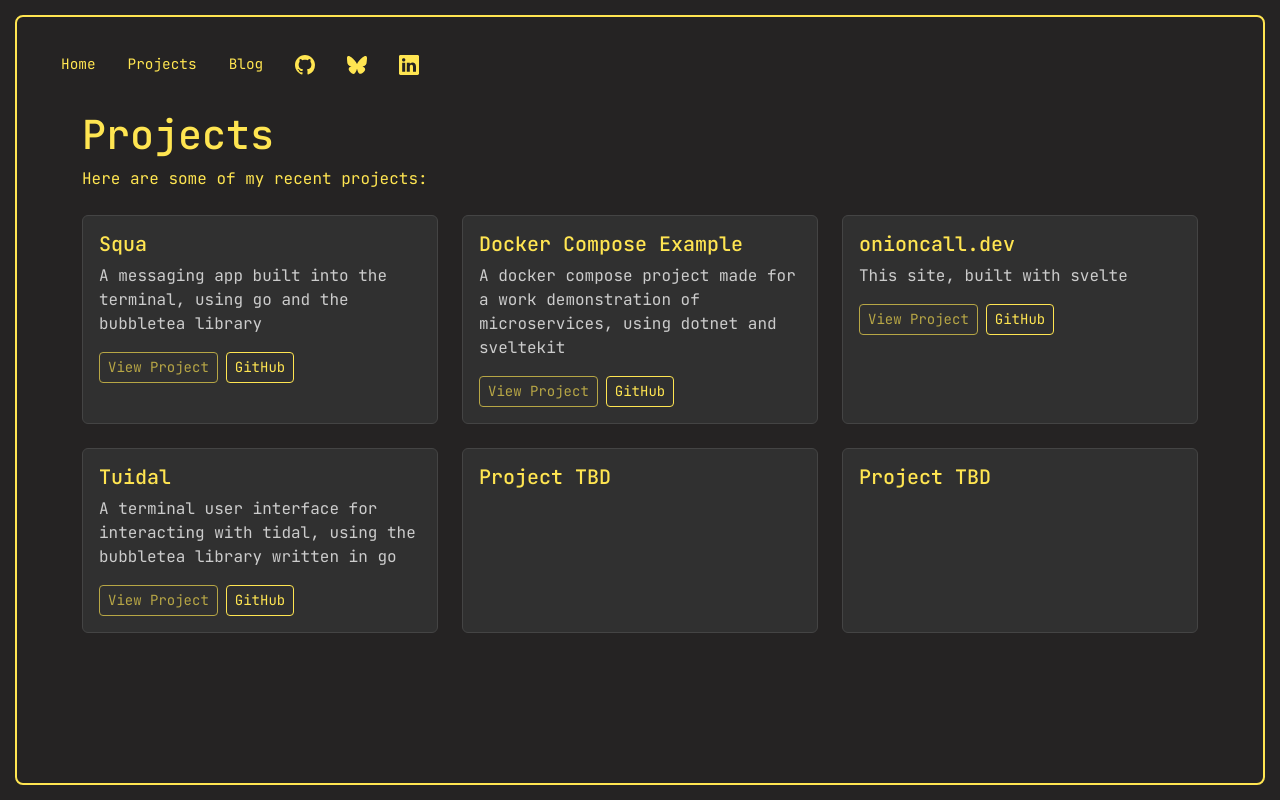
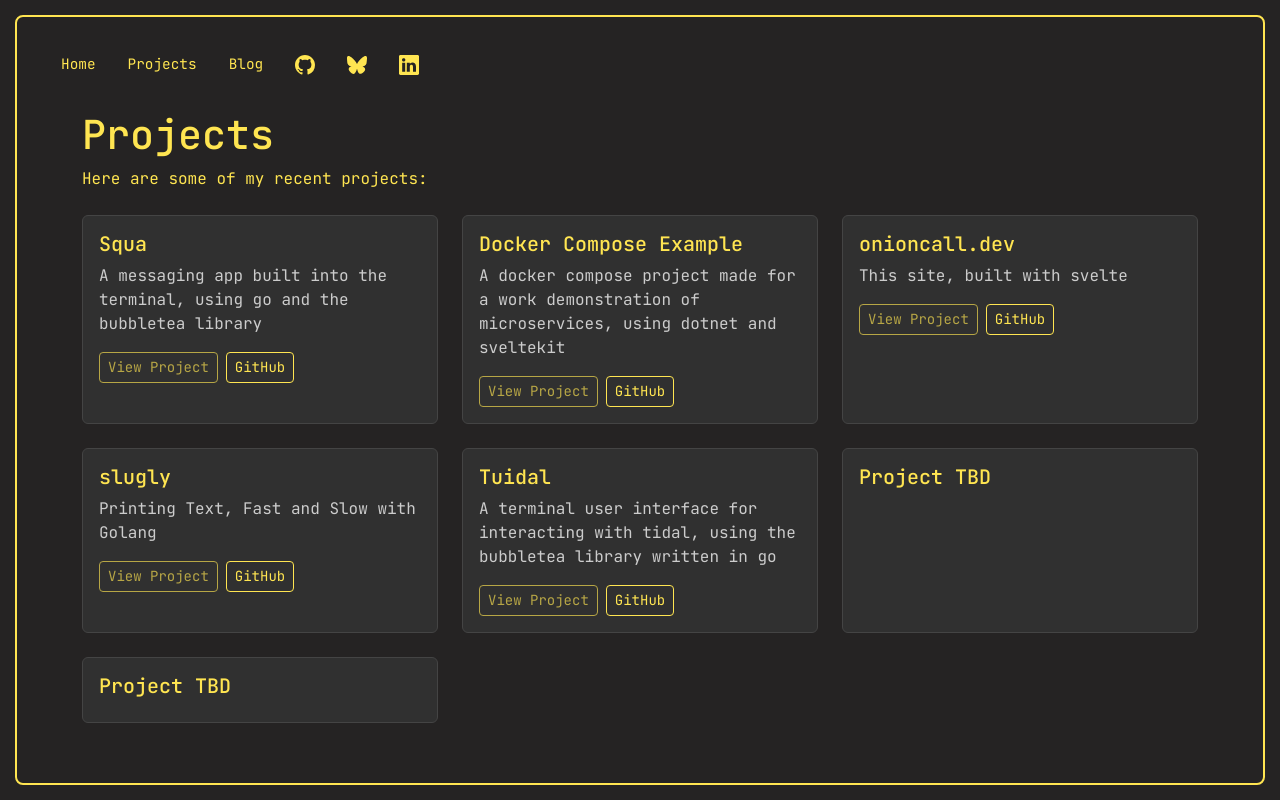
Before and after one commit to onioncall/onioncall.dev, a SvelteKit app in the folder client/: page /projects in a window 1280 px wide. Built offline with nearby package versions, Linux system fonts and the light colour scheme.

Commit message:
added slugly project

```diff
--- a/client/src/routes/projects/+page.svelte
+++ b/client/src/routes/projects/+page.svelte
@@ -41,6 +41,19 @@
           <div class="d-flex gap-2 mt-auto">
             <a href="/projects/detail" class="btn btn-outline-warning btn-sm disabled" >View Project</a>
             <a href="https://github.com/onioncall/onioncall.dev" class="btn btn-outline-warning btn-sm">GitHub</a>
+          </div>
+        </div>
+      </div>
+    </div>
+
+    <div class="col">
+      <div class="card h-100">
+        <div class="card-body">
+          <h5 class="card-title">slugly</h5>
+          <p class="card-text">Printing Text, Fast and Slow with Golang</p>
+          <div class="d-flex gap-2 mt-auto">
+            <a href="/projects/detail" class="btn btn-outline-warning btn-sm disabled" >View Project</a>
+            <a href="https://github.com/onioncall/slugly" class="btn btn-outline-warning btn-sm">GitHub</a>
           </div>
         </div>
       </div>
```
